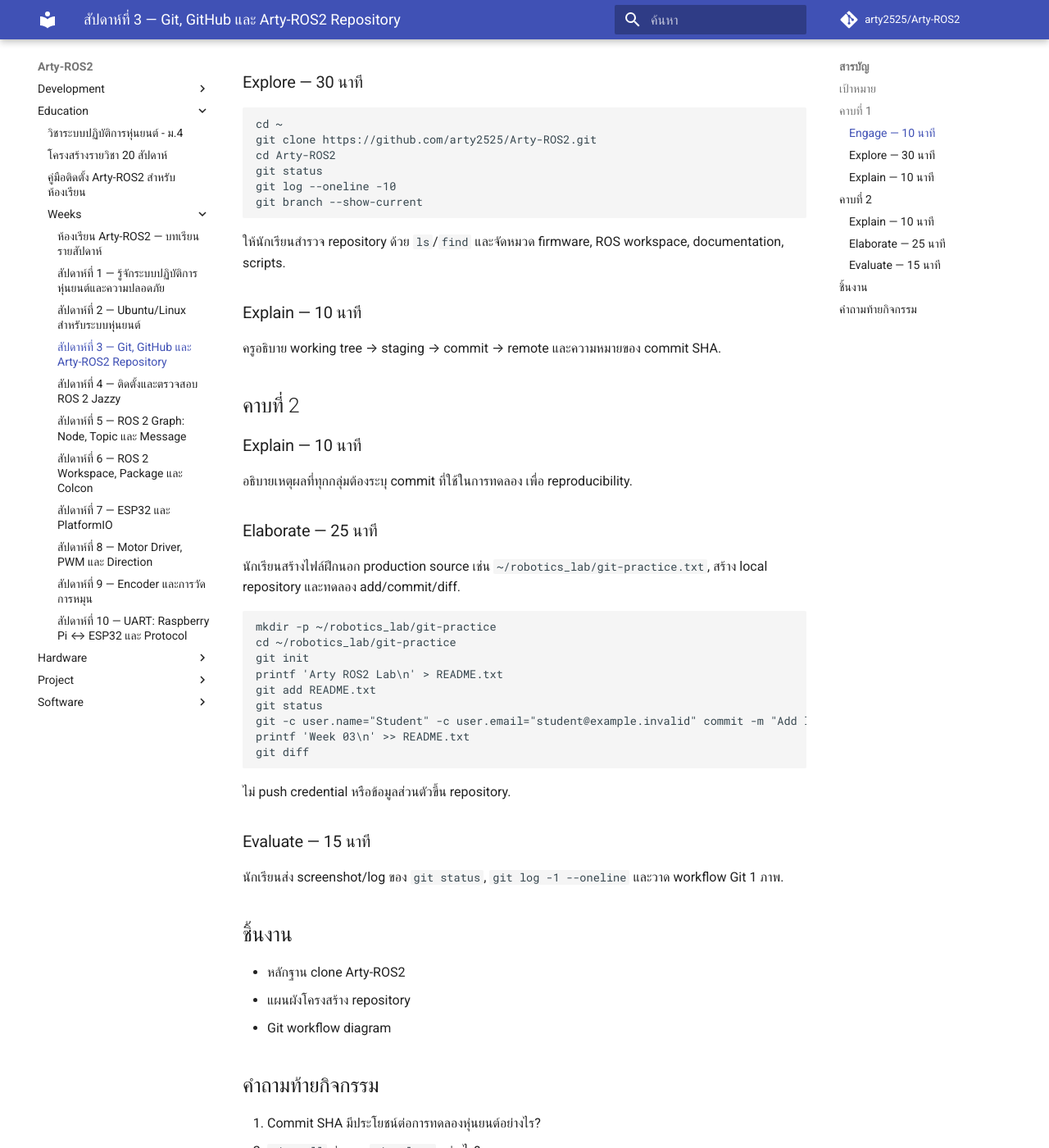
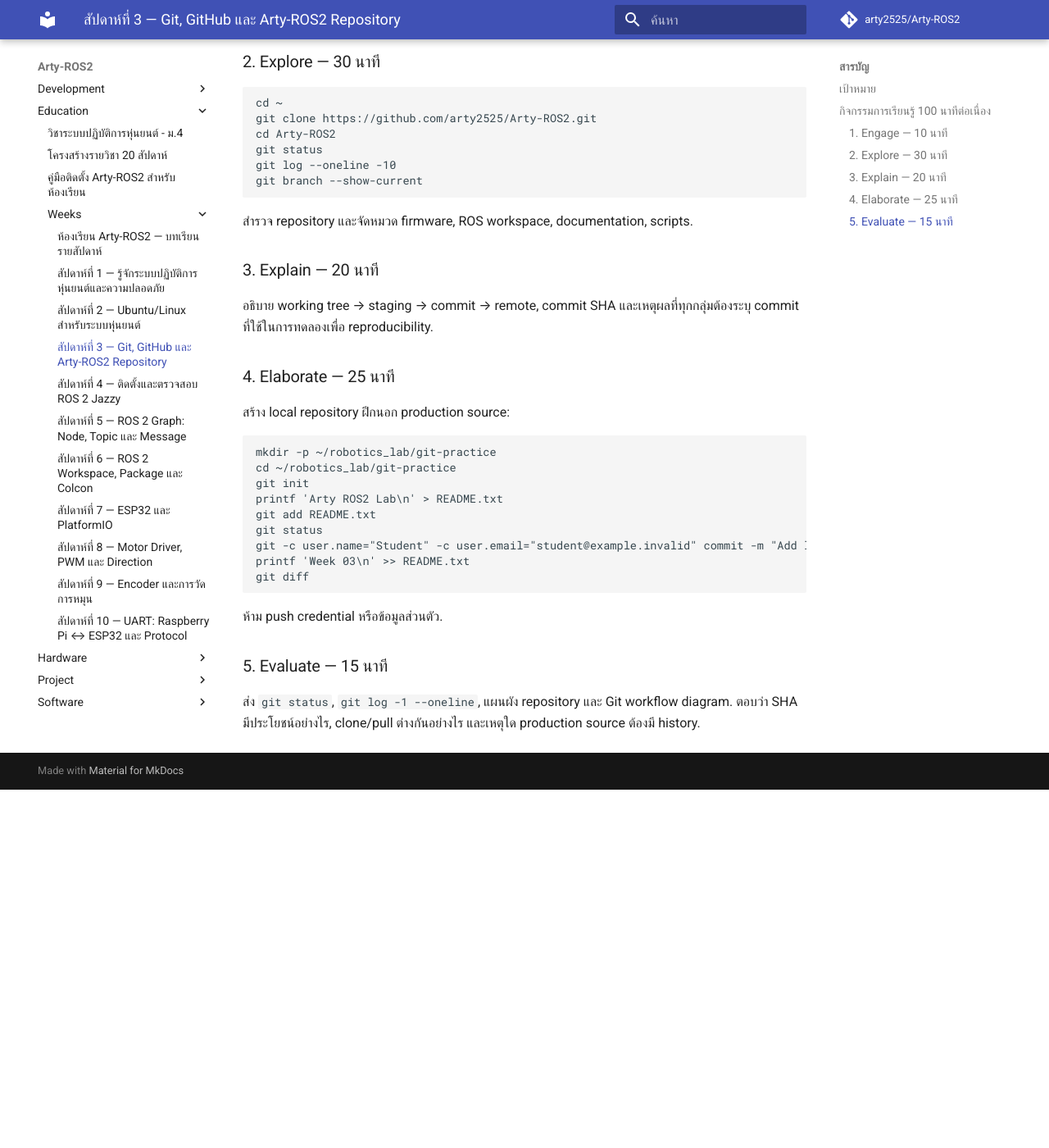
Before and after one commit to arty2525/Arty-ROS2, an MkDocs documentation site: the page built from docs/education/weeks/week-03.md, in a window 1280 px wide and 1400 px high, scrolled down 524 px. Shown: the whole window at 82% size. Built offline with MkDocs 1.6.1 and Material for MkDocs 9.7.7, drawn with Linux system fonts in a browser that asks for light colours; comment, search, counter and statistics services are not loaded; after the commit the page ends 1487 px from its top, so only the background shows below that; some of the changed text lies outside the part shown.

Commit message:
Education: make Week 03 a continuous 100-minute lesson

````diff
--- a/docs/education/weeks/week-03.md
+++ b/docs/education/weeks/week-03.md
@@ -1,15 +1,15 @@
 # สัปดาห์ที่ 3 — Git, GitHub และ Arty-ROS2 Repository
 
-**เวลา:** 100 นาที
+**เวลา:** 100 นาทีต่อเนื่อง
 
 ## เป้าหมาย
-นักเรียนสามารถอธิบาย repository/commit/branch, clone โครงการ และใช้ `status`, `log`, `diff` เพื่อตรวจงานได้.
+อธิบาย repository/commit/branch, clone โครงการ และใช้ `status`, `log`, `diff` ตรวจงานได้
 
-## คาบที่ 1
-### Engage — 10 นาที
+## กิจกรรมการเรียนรู้ 100 นาทีต่อเนื่อง
+### 1. Engage — 10 นาที
 สถานการณ์: นักเรียน 5 คนแก้ source code คนละเครื่อง หากไม่มี version control จะรู้ได้อย่างไรว่าไฟล์ใดล่าสุดและใครเปลี่ยนอะไร?
 
-### Explore — 30 นาที
+### 2. Explore — 30 นาที
 ```bash
 cd ~
 git clone https://github.com/arty2525/Arty-ROS2.git
@@ -18,19 +18,13 @@
 git log --oneline -10
 git branch --show-current
 ```
+สำรวจ repository และจัดหมวด firmware, ROS workspace, documentation, scripts.
 
-ให้นักเรียนสำรวจ repository ด้วย `ls`/`find` และจัดหมวด firmware, ROS workspace, documentation, scripts.
+### 3. Explain — 20 นาที
+อธิบาย working tree → staging → commit → remote, commit SHA และเหตุผลที่ทุกกลุ่มต้องระบุ commit ที่ใช้ในการทดลองเพื่อ reproducibility.
 
-### Explain — 10 นาที
-ครูอธิบาย working tree → staging → commit → remote และความหมายของ commit SHA.
-
-## คาบที่ 2
-### Explain — 10 นาที
-อธิบายเหตุผลที่ทุกกลุ่มต้องระบุ commit ที่ใช้ในการทดลอง เพื่อ reproducibility.
-
-### Elaborate — 25 นาที
-นักเรียนสร้างไฟล์ฝึกนอก production source เช่น `~/robotics_lab/git-practice.txt`, สร้าง local repository และทดลอง add/commit/diff.
-
+### 4. Elaborate — 25 นาที
+สร้าง local repository ฝึกนอก production source:
 ```bash
 mkdir -p ~/robotics_lab/git-practice
 cd ~/robotics_lab/git-practice
@@ -42,18 +36,7 @@
 printf 'Week 03\n' >> README.txt
 git diff
 ```
+ห้าม push credential หรือข้อมูลส่วนตัว.
 
-ไม่ push credential หรือข้อมูลส่วนตัวขึ้น repository.
-
-### Evaluate — 15 นาที
-นักเรียนส่ง screenshot/log ของ `git status`, `git log -1 --oneline` และวาด workflow Git 1 ภาพ.
-
-## ชิ้นงาน
-- หลักฐาน clone Arty-ROS2
-- แผนผังโครงสร้าง repository
-- Git workflow diagram
-
-## คำถามท้ายกิจกรรม
-1. Commit SHA มีประโยชน์ต่อการทดลองหุ่นยนต์อย่างไร?
-2. `git pull` ต่างจาก `git clone` อย่างไร?
-3. เหตุใดจึงไม่ควรแก้ production source โดยไม่มี commit history?
+### 5. Evaluate — 15 นาที
+ส่ง `git status`, `git log -1 --oneline`, แผนผัง repository และ Git workflow diagram. ตอบว่า SHA มีประโยชน์อย่างไร, clone/pull ต่างกันอย่างไร และเหตุใด production source ต้องมี history.
````
